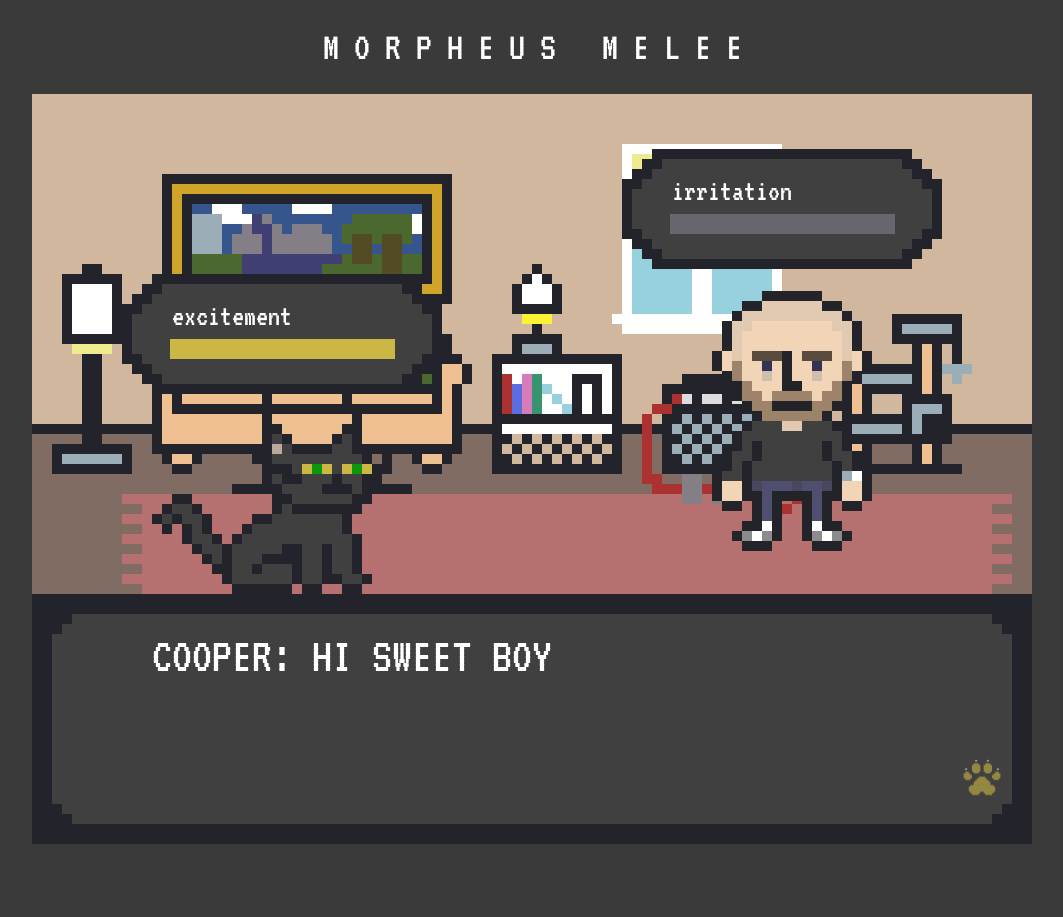
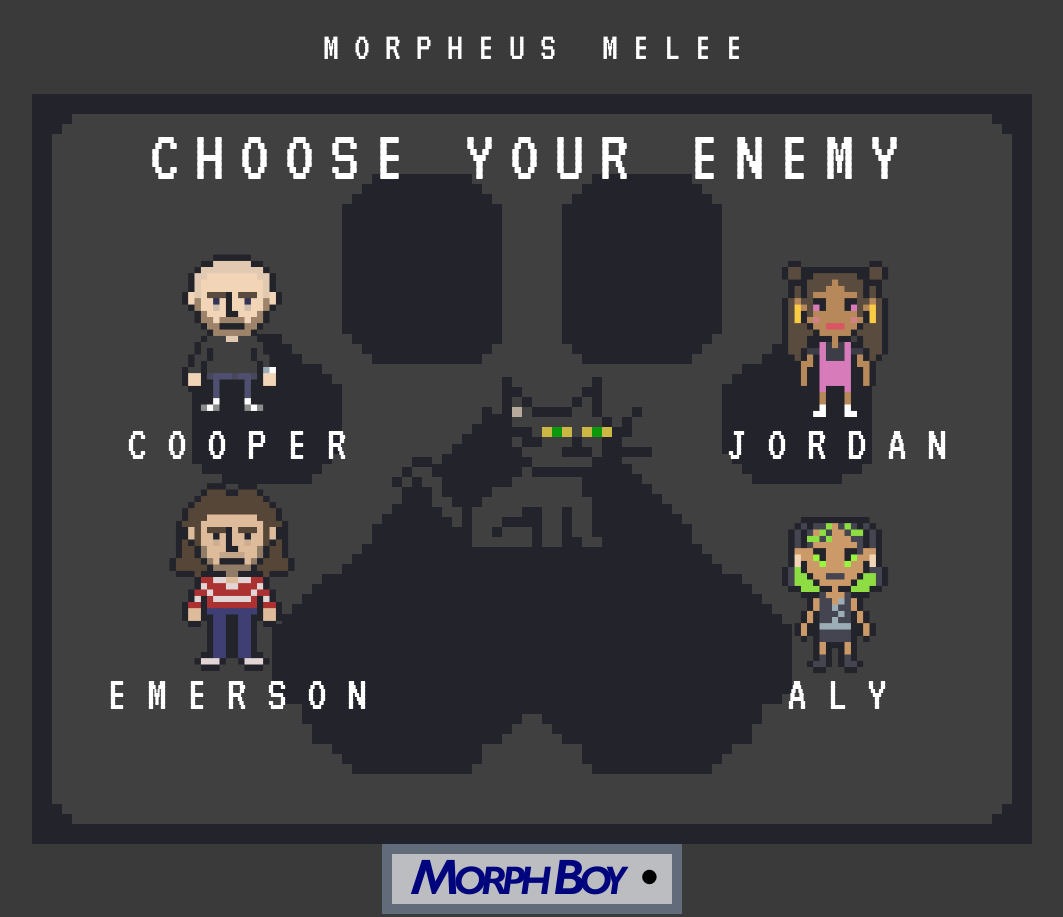
Before and after one commit to cooperwhitley/morpheusmelee, a plain HTML site: page index.html in a window 1280 px wide. Shown: the top 917 px of the page, without its empty margins (108-1171 px from the left). Drawn offline with Linux system fonts and the light colour scheme.

Commit message:
char select menu layout

```diff
--- a/css/style.css
+++ b/css/style.css
@@ -77,9 +77,6 @@ body {
     grid-area: 5 / 1 / 7 / 11;
     z-index: 1;
 }
-.char {
-    visibility: hidden;
-}
 #win-message {
     grid-area: 2 / 4 / 4 / 8;
     z-index: 4;
@@ -96,8 +93,72 @@ body {
 #win-message:hover {
     color: #ccb744;
 }
+#select-menu {
+    grid-area: 1 / 1 / 7 / 11;
+    z-index: 5;
+    /* visibility: hidden */
+}
 /* end basic objects */
-
+/* start char select menu */
+.char {
+    align-self: center;
+    justify-self: center;
+    z-index: 6;
+    /* visibility: hidden; */
+}
+.char > img {
+    height: 200px;
+}
+.char-names {
+    z-index: 6;
+    align-self: flex-end;
+    justify-self: center;
+    font-size: 50px;
+    letter-spacing: 20px;
+    margin-left: 30px;
+    /* visibility: hidden */
+}
+#select-menu-msg {
+    z-index: 6;
+    align-self: center;
+    justify-self: center;
+    grid-area: 1 / 2 / 2 / 10;
+    font-size: 75px;
+    letter-spacing: 15px;
+}
+#cooper {
+    grid-area: 2 / 2 / 4 / 4;
+}
+#cooper-name {
+    grid-area: 3 / 2 / 4 / 4;
+}
+#jordan {
+    grid-area: 2 / 8 / 4 / 10;
+}
+#jordan-name {
+    grid-area: 3 / 8 / 4 / 10;
+}
+#emerson {
+    grid-area: 4 / 2 / 6 / 4;
+    margin-bottom: 30px;
+}
+#emerson-name {
+    grid-area: 5 / 2 / 6 / 4;
+}
+#aly {
+    grid-area: 4 / 8 / 6 / 10;
+}
+#aly-name {
+    grid-area: 5 / 8 / 6 / 10;
+}
+#morpheus {
+    grid-area: 3 / 5 / 5 / 7;
+    align-self: center;
+    justify-self: center;
+    z-index: 6;
+    /* visibility: hidden */
+}
+/* end char select menu */
 /* start menu */
 .menu-items {
     font-size: 50px;
--- a/index.html
+++ b/index.html
@@ -14,15 +14,22 @@
 <body>
     <h1 id="title">MORPHEUS MELEE</h1>
     <section id="game-window">
+        <div id="player"><img src="./assets/sprites/morby.png"></div>
+        <div id="enemy"><img src="./assets/sprites/cooper.png"></div>
         <div id="cooper" class="char"><img src="./assets/sprites/cooper.png"></div>
         <div id="jordan" class="char"><img src="./assets/sprites/jordan.png"></div>
         <div id="emerson" class="char"><img src="./assets/sprites/emerson.png"></div>
         <div id="aly" class="char"><img src="./assets/sprites/aly.png"></div>
-        <div id="player"><img src="./assets/sprites/morby.png"></div>
-        <div id="enemy"><img src="./assets/sprites/cooper.png"></div>
+        <div id="morpheus"><img src="./assets/sprites/morby.png"></div>
+        <div id="background"><img src="./assets/sprites/livingroom.png"></div>
+        <div id="select-menu"><img src="./assets/sprites/charselectmenu.png"></div>
+        <div id="menu"><img src="./assets/sprites/textwindow.png"></div>
+        <div id="select-menu-msg">CHOOSE YOUR ENEMY</div>
         <div id="win-message">CONTINUE REIGN OF TERROR</div>
-        <div id="background"><img src="./assets/sprites/livingroom.png"></div>
-        <div id="menu"><img src="./assets/sprites/textwindow.png"></div>
+        <div id="cooper-name" class="char-names">COOPER</div>
+        <div id="jordan-name" class="char-names">JORDAN</div>
+        <div id="emerson-name" class="char-names">EMERSON</div>
+        <div id="aly-name" class="char-names">ALY</div>
         <div id="option-0" class="menu-items"></div>
         <div id="option-1" class="menu-items"></div>
         <div id="option-2" class="menu-items"></div>
```
